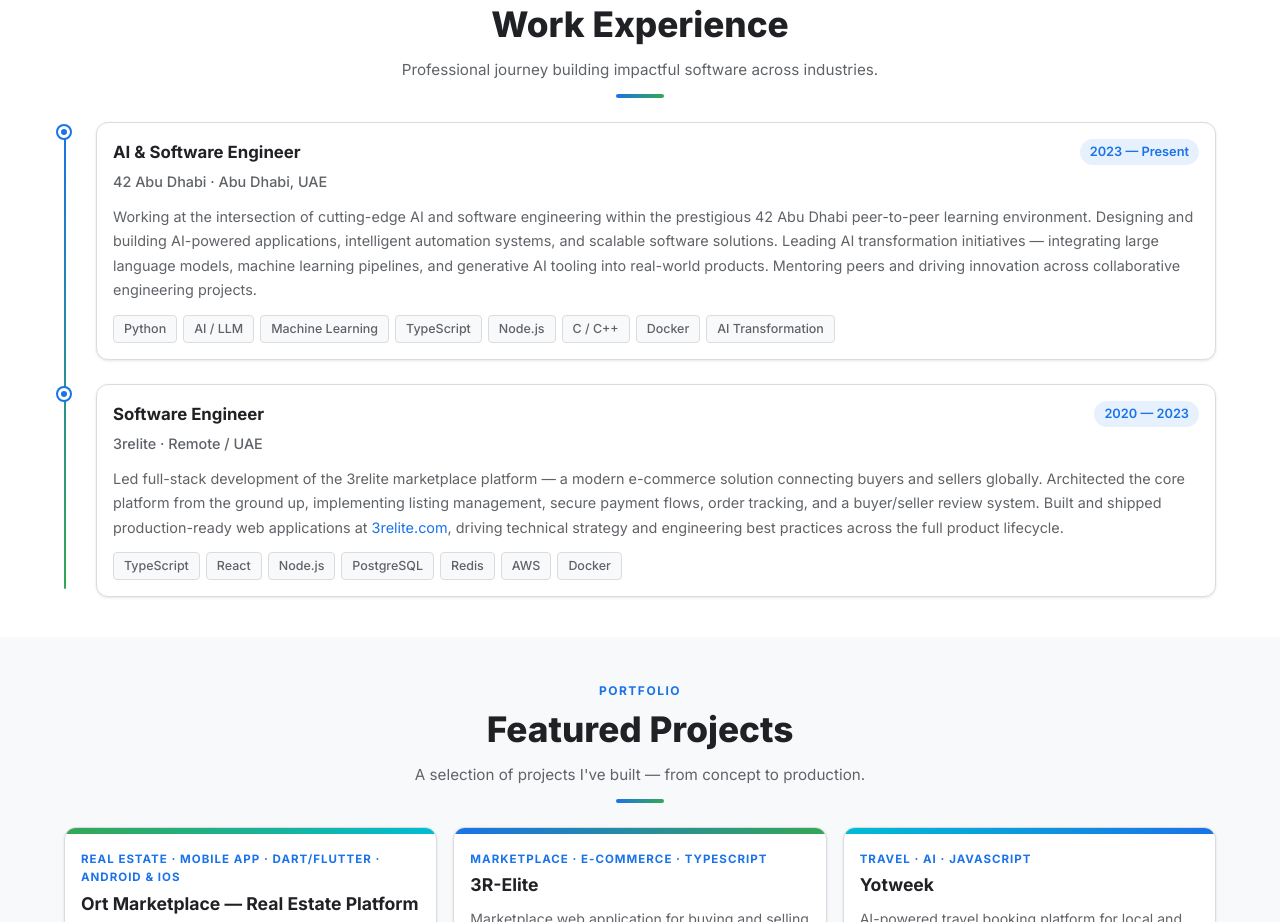
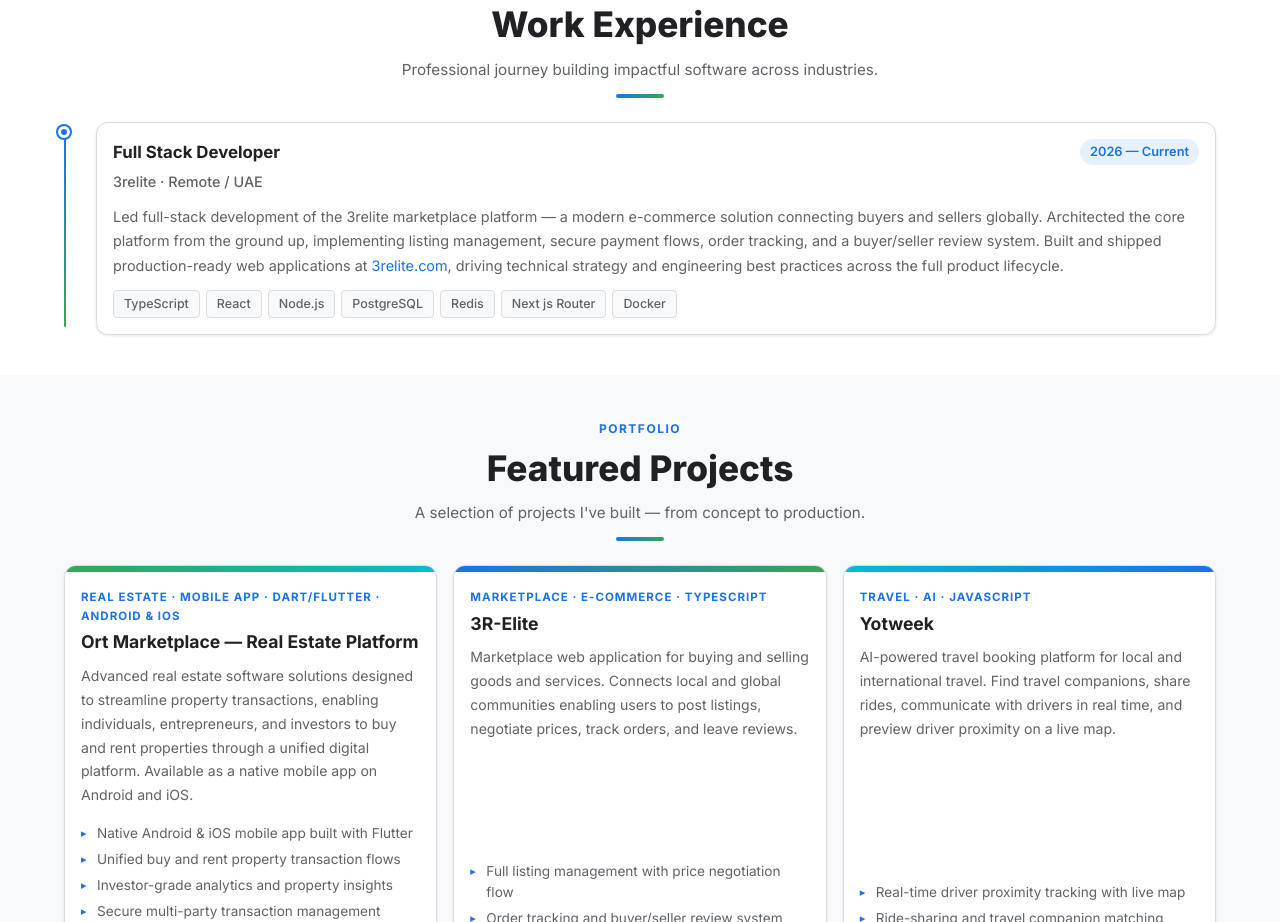
Before and after one commit to AllanRye9/allan-resume, a plain HTML site: page index.html in a window 1280 px wide. Shown: the part 1884-2806 px from the top of the page. Drawn offline with Linux system fonts and the light colour scheme; no server answers.

Commit message:
Update index.html

```diff
--- a/index.html
+++ b/index.html
@@ -294,37 +294,8 @@
             <div class="timeline-dot" aria-hidden="true"></div>
             <div class="timeline-card">
               <div class="timeline-header">
-                <span class="timeline-role">AI &amp; Software Engineer</span>
-                <span class="timeline-date">2023 — Present</span>
-              </div>
-              <div class="timeline-company">42 Abu Dhabi · Abu Dhabi, UAE</div>
-              <p class="timeline-desc">
-                Working at the intersection of cutting-edge AI and software engineering within the
-                prestigious 42 Abu Dhabi peer-to-peer learning environment. Designing and building
-                AI-powered applications, intelligent automation systems, and scalable software
-                solutions. Leading AI transformation initiatives — integrating large language models,
-                machine learning pipelines, and generative AI tooling into real-world products.
-                Mentoring peers and driving innovation across collaborative engineering projects.
-              </p>
-              <div class="timeline-tags">
-                <span class="timeline-tag">Python</span>
-                <span class="timeline-tag">AI / LLM</span>
-                <span class="timeline-tag">Machine Learning</span>
-                <span class="timeline-tag">TypeScript</span>
-                <span class="timeline-tag">Node.js</span>
-                <span class="timeline-tag">C / C++</span>
-                <span class="timeline-tag">Docker</span>
-                <span class="timeline-tag">AI Transformation</span>
-              </div>
-            </div>
-          </div>
-
-          <div class="timeline-item" role="listitem">
-            <div class="timeline-dot" aria-hidden="true"></div>
-            <div class="timeline-card">
-              <div class="timeline-header">
-                <span class="timeline-role">Software Engineer</span>
-                <span class="timeline-date">2020 — 2023</span>
+                <span class="timeline-role">Full Stack Developer</span>
+                <span class="timeline-date">2026 — Current</span>
               </div>
               <div class="timeline-company">3relite · Remote / UAE</div>
               <p class="timeline-desc">
@@ -341,7 +312,7 @@
                 <span class="timeline-tag">Node.js</span>
                 <span class="timeline-tag">PostgreSQL</span>
                 <span class="timeline-tag">Redis</span>
-                <span class="timeline-tag">AWS</span>
+                <span class="timeline-tag">Next js Router</span>
                 <span class="timeline-tag">Docker</span>
               </div>
             </div>
```
